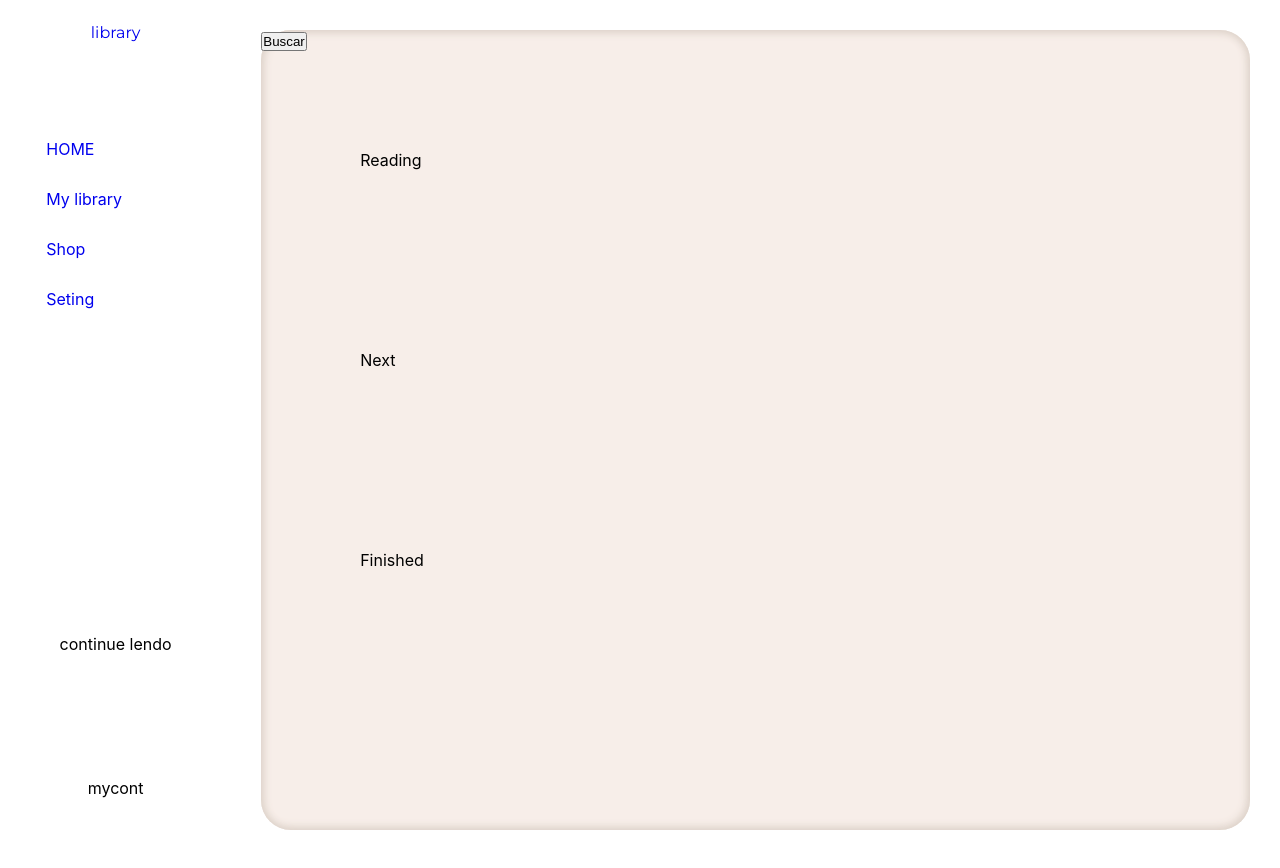
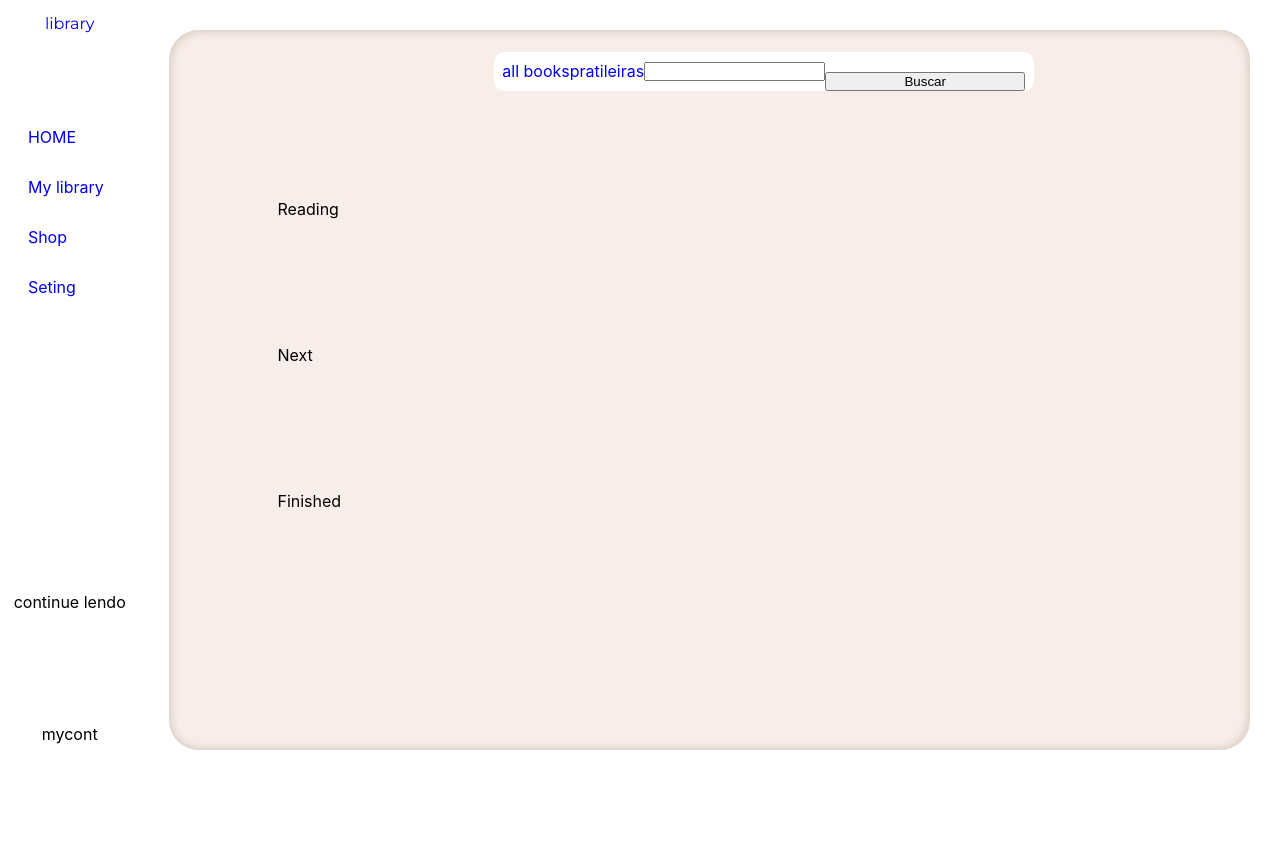
Before and after one commit to Thedanielbarbosa/PROJETO-ESTANTE-DE-LIVROS-ON-LINE, a React (Create React App) app in the folder library/: page / in a window 1280 px wide. Shown: the top 868 px of the page. After the commit the page ends 800 px from the top, so only its background shows below. Built offline with nearby package versions, Linux system fonts and the light colour scheme.

Commit message:
Barsearch
Criando a barra de busca

```diff
--- a/library/src/App.css
+++ b/library/src/App.css
@@ -23,6 +23,8 @@ a{
   display: grid;
   grid-template-rows: 0.2fr;
   background-color:white;
+  height: 100vh;
+
 
 }
 .Logo{
@@ -59,20 +61,41 @@ a{
   display: grid;
   grid-template-rows: 1fr;
   background-color: white;
+  height: 100vh;
+
 }
 
 .Estante{
+  display: grid;
   border-radius: 30px;
   margin: 30px;
   height: 100vh;
   background-color: #F7eee9;
   box-shadow: 2px 2px 10px #DCD1C8 inset, -2px -2px 10px #DCD1C8 inset;
+  height: 90vh;
 }
+.button{
 
+  align-items: center;
+  margin-top: 20px;
+  width: 200px;
+}
 .Pratileiras{
   display: grid;
   grid-template-rows: 25% 25% 25%;
   margin-top: 10%;
   margin-left: 10%;
-  height: 100vh;
+  height: 73vh;
 }
+
+.Barsearch{
+  display: flex;
+  flex-direction: row;
+  align-items: center;
+  justify-content: center;
+  margin-top: 2%;
+  margin-left: 30%;
+  background-color: white;
+  width: 50%;
+  border-radius: 10px;
+}
--- a/library/src/MenuLateral.js
+++ b/library/src/MenuLateral.js
@@ -32,8 +32,15 @@ export function MenuLatetal(){
 
             <div className ="Estante">
 
+                <div className="Barsearch">
+                    <div>
+                    <a href="#">all books</a>
+                    <a href="#">pratileiras</a>
+                    </div>
 
-                <button>Buscar</button>
+                    <input type="text"/>
+                    <button className="button" >Buscar</button>
+                </div>
                 <div className="Pratileiras">
 
                     <div className = "EstanteReading">
```
